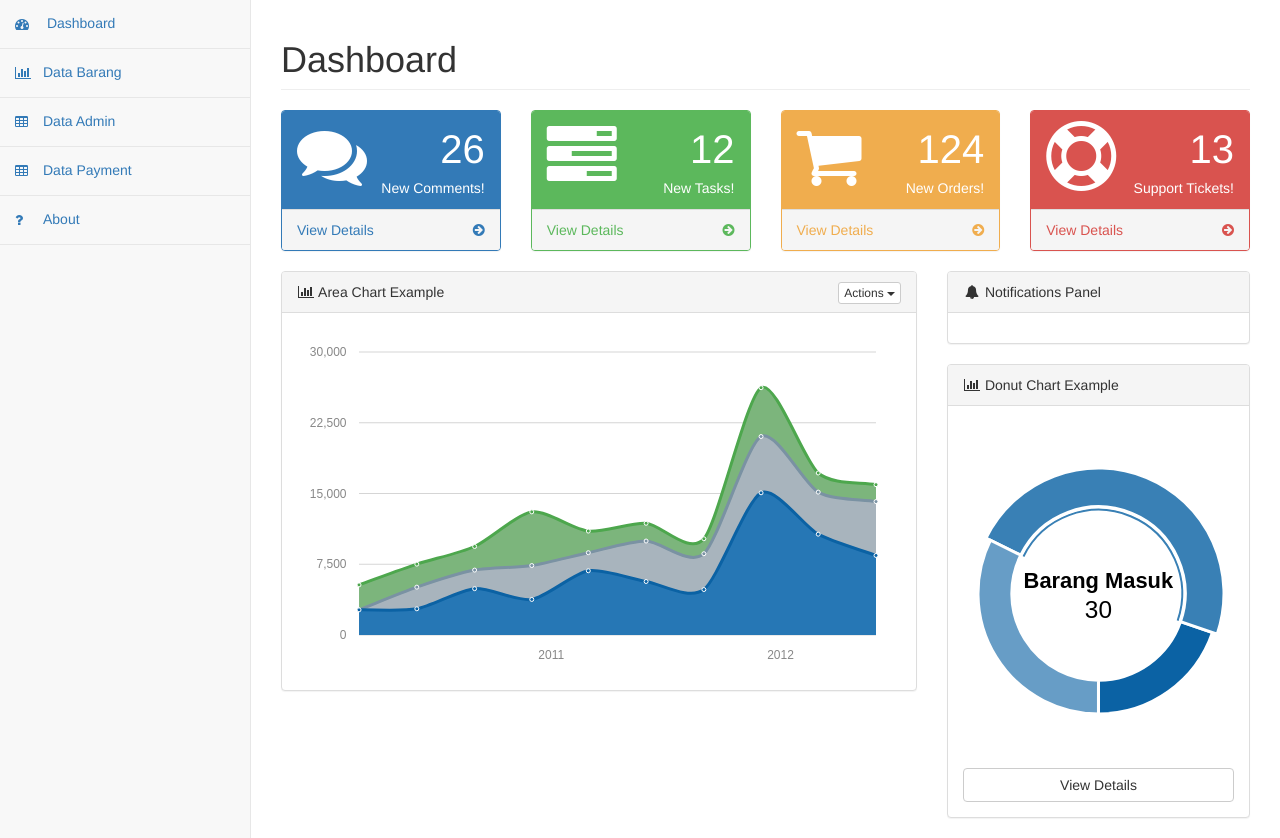
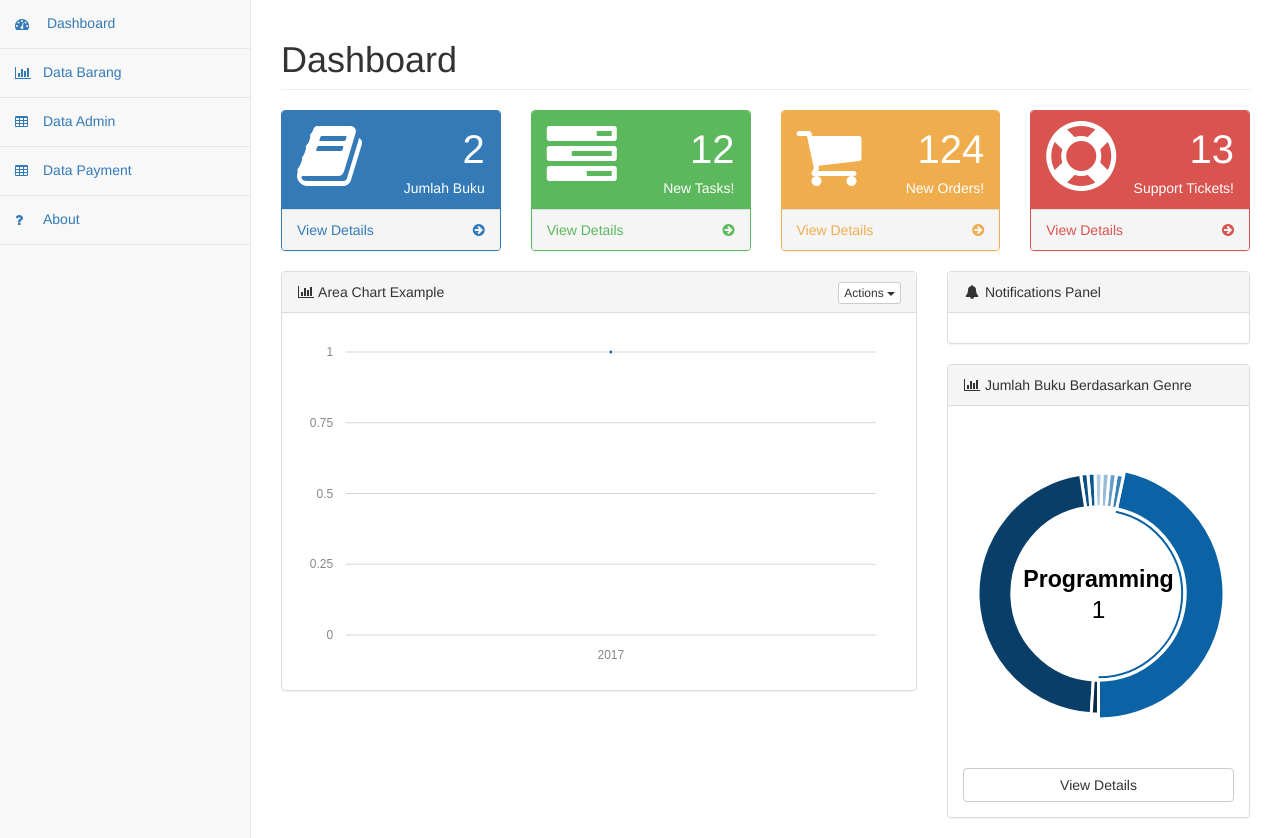
Before and after one commit to dika-ayik/olshop, a PHP site: page /admin.php in a window 1280 px wide. Shown: the part 51-889 px from the top of the page. Run offline with PHP 8.4, Linux system fonts and the light colour scheme; a user stored in the database is signed in; data comes from the database, SQL or seed files in the repository.

Commit message:
Chart data added

```diff
--- a/admin.php
+++ b/admin.php
@@ -4,6 +4,7 @@ if (empty($_SESSION['user'])) {
     header("location:login.php");
 }else{
     include "koneksi.php";
+    include "data-chart.php";
 }
 
 
@@ -55,11 +56,11 @@ if (empty($_SESSION['user'])) {
                         <div class="panel-heading">
                             <div class="row">
                                 <div class="col-xs-3">
-                                    <i class="fa fa-comments fa-5x"></i>
+                                    <i class="fa fa-book fa-5x"></i>
                                 </div>
                                 <div class="col-xs-9 text-right">
-                                    <div class="huge">26</div>
-                                    <div>New Comments!</div>
+                                    <div class="huge"><?php echo $num ; ?></div>
+                                    <div>Jumlah Buku</div>
                                 </div>
                             </div>
                         </div>
@@ -192,7 +193,7 @@ if (empty($_SESSION['user'])) {
                     <!-- /.panel -->
                     <div class="panel panel-default">
                         <div class="panel-heading">
-                            <i class="fa fa-bar-chart-o fa-fw"></i> Donut Chart Example
+                            <i class="fa fa-bar-chart-o fa-fw"></i> Jumlah Buku Berdasarkan Genre
                         </div>
                         <div class="panel-body">
                             <div id="morris-donut-chart"></div>
@@ -220,7 +221,70 @@ if (empty($_SESSION['user'])) {
 
     <!-- Morris Charts JavaScript -->
     <script src="js/morris.min.js"></script>
-    <script src="js/data.js"></script>
+    <script type="text/javascript">
+        $(function() {
+
+    Morris.Area({
+        element: 'morris-area-chart',
+        data: [{
+            period: '2017',
+            transaksi: <?php echo $numb; ?>,
+        }, ],
+        xkey: 'period',
+        ykeys: ['transaksi'],
+        labels: ['transaksi'],
+        pointSize: 2,
+        hideHover: 'auto',
+        resize: true
+    });
+
+    Morris.Donut({
+        element: 'morris-donut-chart',
+        data: [
+        {
+
+            label: "Programming",
+            value: <?php echo $hitung_1; ?>
+        },
+        {
+
+            label: "Multimedia",
+            value: <?php echo $hitung_2; ?>
+        },
+        {
+
+            label: "Bussiness",
+            value: <?php echo $hitung_3; ?>
+        },
+        {
+
+            label: "Cooking",
+            value: <?php echo $hitung_4; ?>
+        },
+        {
+            label: "House Design",
+            value: <?php echo $hitung_5; ?>
+        },
+        {
+            label: "Sport",
+            value: <?php echo $hitung_6; ?>
+        },
+        {
+            label: "Biography",
+            value: <?php echo $hitung_7; ?>
+        },
+        {
+            label: "Novel",
+            value: <?php echo $hitung_8; ?>
+        },
+        {
+            label: "Comic",
+            value: <?php echo $hitung_9; ?>
+        }],
+        resize: true
+    });
+});
+    </script>
     <script src="js/raphael.min.js"></script>
     <!-- Custom Theme JavaScript -->
     <script src="js/sb-admin-2.js"></script>
--- /dev/null
+++ b/data-chart.php
@@ -0,0 +1,36 @@
+<?php
+
+$pay=mysqli_query($link,"SELECT * FROM payment");
+    $numb=mysqli_num_rows($pay);
+
+    $buku=mysqli_query($link,"SELECT * FROM barang");
+    $num=mysqli_num_rows($buku);
+
+    $programmer=mysqli_query($link,"SELECT * FROM barang WHERE genre = 'Programming'");
+    $hitung_1=mysqli_num_rows($programmer);
+
+    $multi=mysqli_query($link,"SELECT * FROM barang WHERE genre = 'Multimedia'");
+    $hitung_2=mysqli_num_rows($multi);
+
+    $buss=mysqli_query($link,"SELECT * FROM barang WHERE genre = 'Bussiness'");
+    $hitung_3=mysqli_num_rows($buss);
+
+    $cook=mysqli_query($link,"SELECT * FROM barang WHERE genre = 'Cooking'");
+    $hitung_4=mysqli_num_rows($cook);
+
+    $house=mysqli_query($link,"SELECT * FROM barang WHERE genre = 'House Design'");
+    $hitung_5=mysqli_num_rows($house);
+
+    $sport=mysqli_query($link,"SELECT * FROM barang WHERE genre = 'Sport'");
+    $hitung_6=mysqli_num_rows($sport);
+
+    $bio=mysqli_query($link,"SELECT * FROM barang WHERE genre = 'Biography'");
+    $hitung_7=mysqli_num_rows($bio);
+
+    $novel=mysqli_query($link,"SELECT * FROM barang WHERE genre = 'Novel'");
+    $hitung_8=mysqli_num_rows($novel);
+
+    $comic=mysqli_query($link,"SELECT * FROM barang WHERE genre = 'Comic'");
+    $hitung_9=mysqli_num_rows($comic);
+
+?>
```
